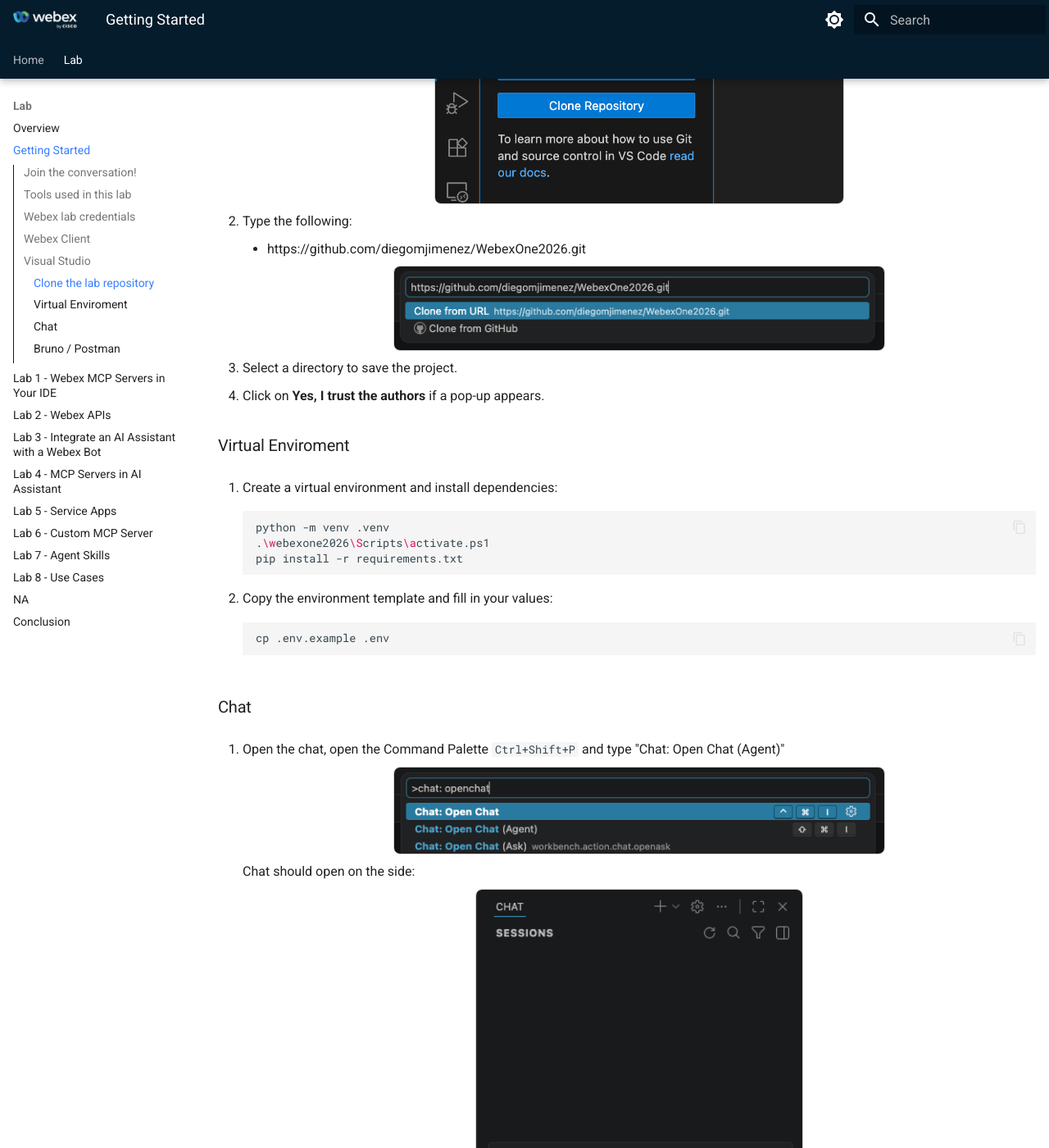
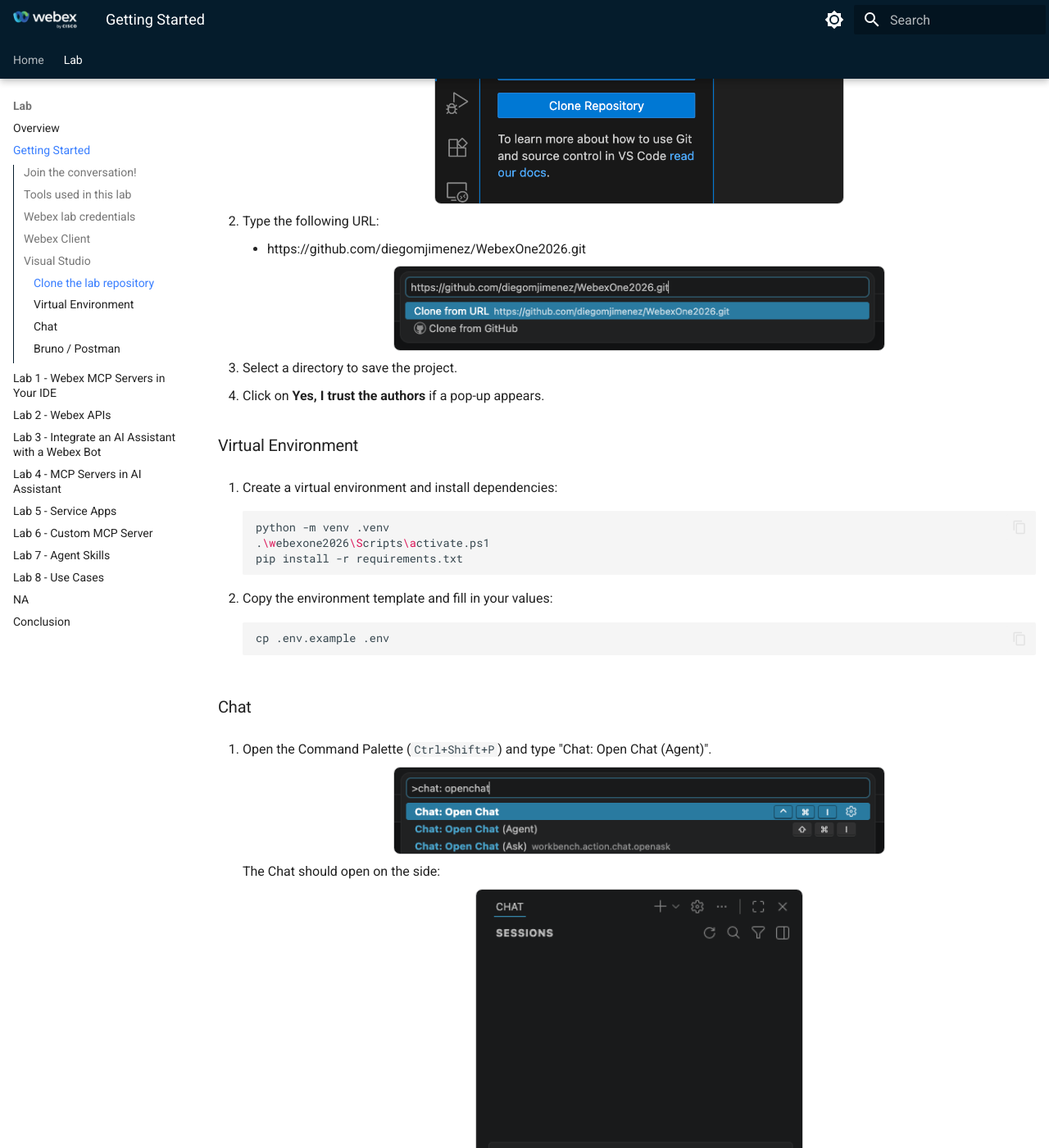
Before and after one commit to WebexCC-SA/LAB-31123, an MkDocs documentation site: the page built from docs/getting_started.md, in a window 1280 px wide and 1400 px high, scrolled down 2126 px. Shown: the whole window at 82% size. Built offline with MkDocs 1.6.1 and Material for MkDocs 9.7.7, drawn with Linux system fonts in a browser that asks for light colours; some of the changed text lies outside the part shown.

Commit message:
Update getting_started.md

````diff
--- a/docs/getting_started.md
+++ b/docs/getting_started.md
@@ -4,7 +4,7 @@
 
 ## Join the conversation!
 
-Scan the QR code to be added to the Webex space for Q&A and more
+Scan the QR code to be added to the Webex space for Q&A and more.
 
 ![Webex](./assets/webex_space.png){ width="300" style="display: block; margin: 0 auto; border: 1px solid lightgray; border-radius: 8px;"}
 
@@ -43,25 +43,24 @@
 
    ![vsc_logo](./assets/docx-image-004.png){ width="150" style="display: block; margin: 0 auto; border: 1px solid lightgray; border-radius: 8px;"}
 
-
 ### Clone the lab repository
 
-3. Go to the **Source Control** tab and click **Clone Repository**:
+2. Go to the **Source Control** tab and click **Clone Repository**:
 
     ![vsc_clone](./assets/docx-image-005.png){ width="500" style="display: block; margin: 0 auto; border: 1px solid lightgray; border-radius: 8px;"}
 
-4. Type the following:
+3. Type the following URL:
 
     - https://github.com/diegomjimenez/WebexOne2026.git
 
     ![vsc_repo](./assets/github_1.png){ width="600" style="display: block; margin: 0 auto; border: 1px solid lightgray; border-radius: 8px;"}
 
-5. Select a directory to save the project.
-6. Click on **Yes, I trust the authors** if a pop-up appears.
+4. Select a directory to save the project.
+5. Click on **Yes, I trust the authors** if a pop-up appears.
 
-### Virtual Enviroment
+### Virtual Environment
 
-3. Create a virtual environment and install dependencies:
+6. Create a virtual environment and install dependencies:
 
     ```bash
     python -m venv .venv
@@ -77,11 +76,11 @@
 
 ### Chat
 
-1. Open the chat, open the Command Palette `Ctrl+Shift+P` and type "Chat: Open Chat (Agent)"
+8. Open the Command Palette (`Ctrl+Shift+P`) and type "Chat: Open Chat (Agent)".
 
     ![Create_token](./assets/vscode_6.png){ width="600" style="display: block; margin: 0 auto; border: 1px solid lightgray; border-radius: 8px;"}
 
-    Chat should open on the side:
+    The Chat should open on the side:
 
     ![Create_token](./assets/vscode_16.png){ width="400" style="display: block; margin: 0 auto; border: 1px solid lightgray; border-radius: 8px;"}
 
````
Also changed, not shown: other parts of docs/getting_started.md (+2 -2 lines).
